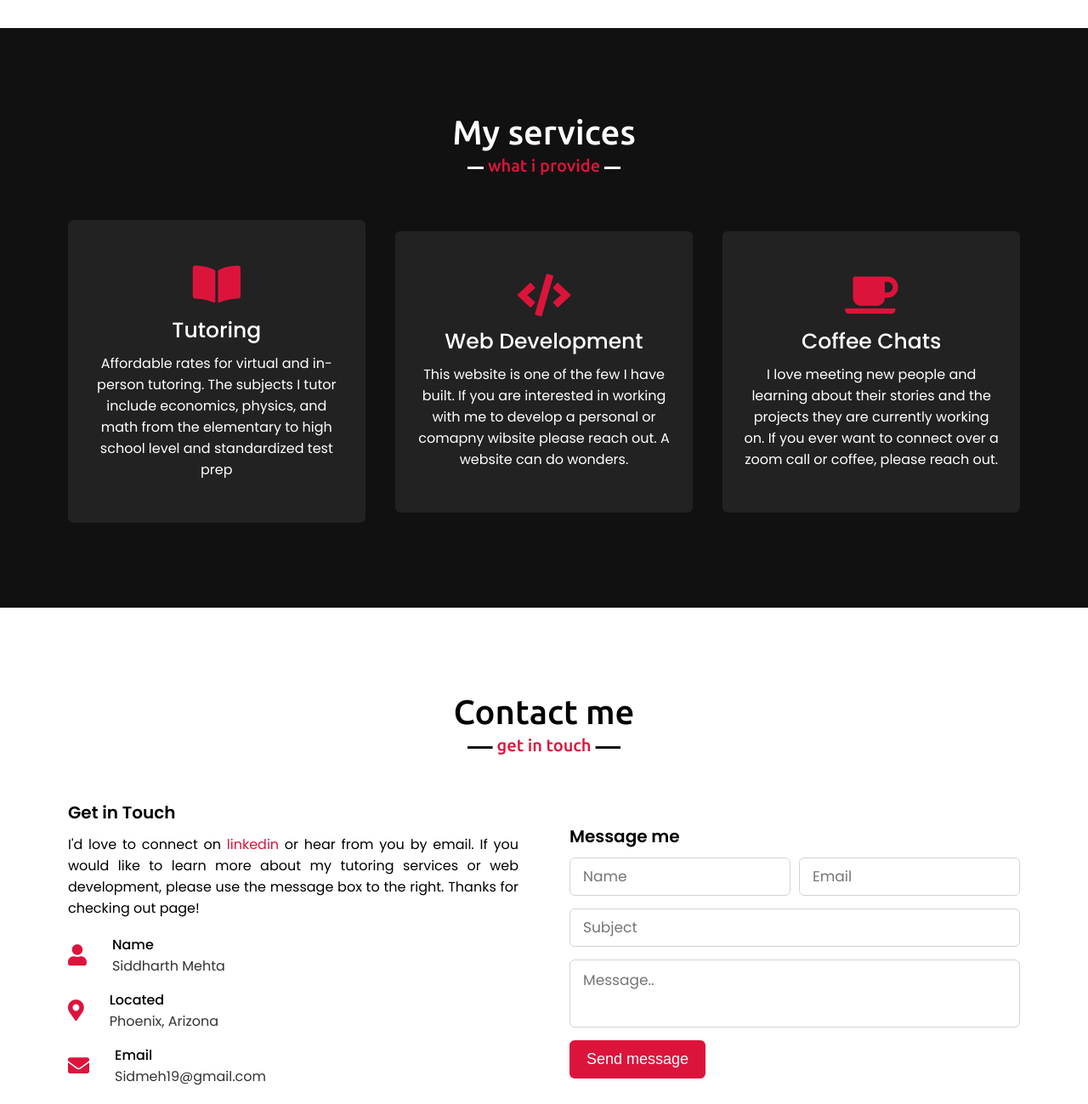
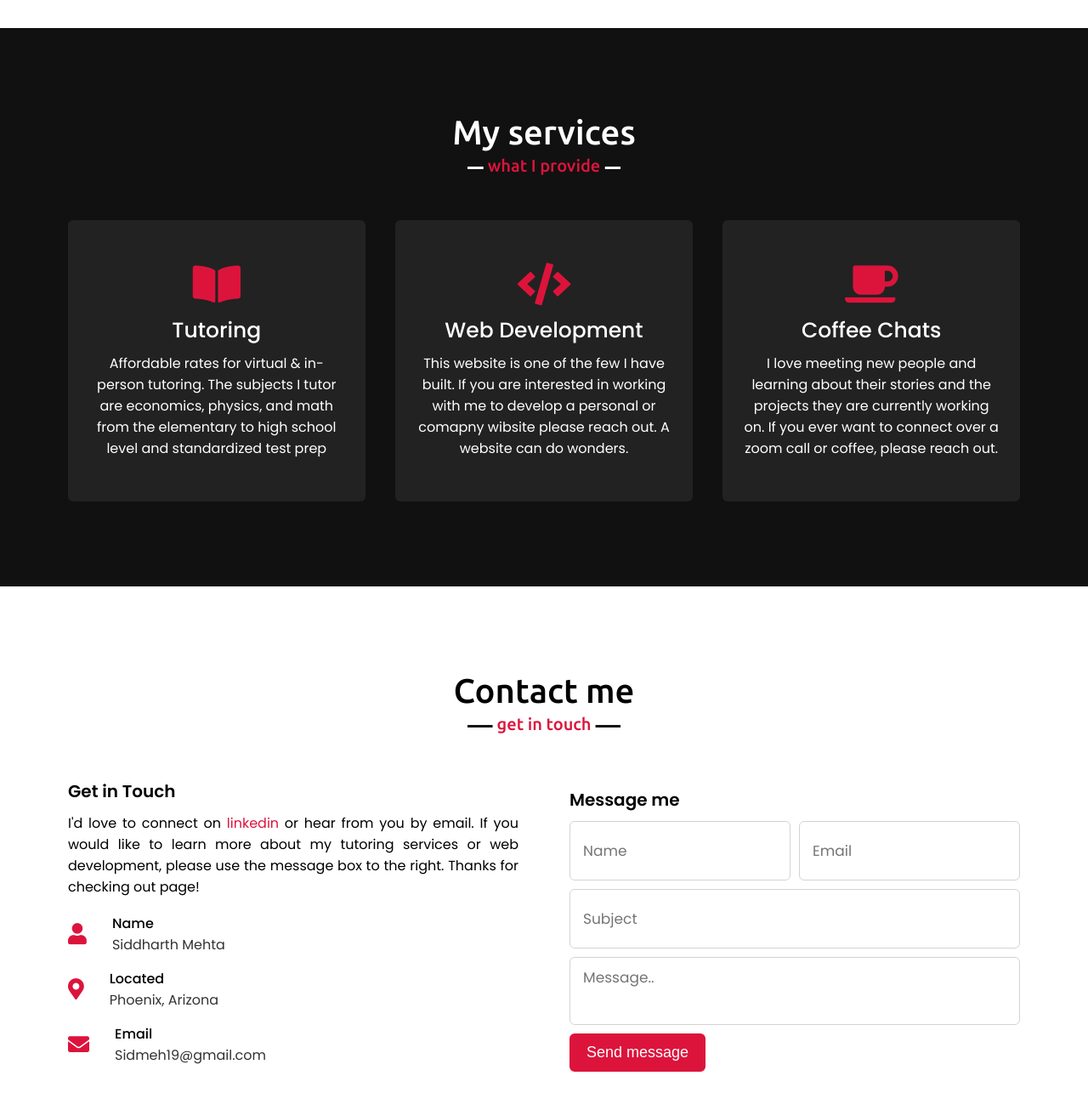
Before and after one commit to SidM12345/MehtaTutors, a plain HTML site: page index.html in a window 1280 px wide. Shown: the part 1500-2799 px from the top of the page at 85% size. Drawn offline with nearby package versions, Linux system fonts and the light colour scheme.

Commit message:
fixing typos and formatting

```diff
--- a/index.html
+++ b/index.html
@@ -70,7 +70,7 @@
                     <div class="box">
                         <i class="fas fa-book-open"></i>
                         <div class="text">Tutoring</div>
-                        <p>Affordable rates for virtual and in-person tutoring. The subjects I tutor include economics, physics, and math from the elementary to high school level and standardized test prep</p>
+                        <p>Affordable rates for virtual & in-person tutoring. The subjects I tutor are economics, physics, and math from the elementary to high school level and standardized test prep</p>
                     </div>
                 </div>
                 <div class="card">
--- a/style.css
+++ b/style.css
@@ -205,7 +205,7 @@ section .title::after{
 }
 /* about section styling */
 .about .title::after{
-    content: "who i am";
+    content: "who I am";
 }
 .about .about-content .left{
     width: 45%;
@@ -258,7 +258,7 @@ section .title::after{
 .services .title::after,
 .teams .title::after{
     background: #111;
-    content: "what i provide";
+    content: "what I provide";
 }
 .services .serv-content .card{
     width: calc(33% - 20px);
@@ -337,9 +337,9 @@ section .title::after{
 }
 .contact .right form .field,
 .contact .right form .fields .field{
-    height: 45px;
+    height: 70px;
     width: 100%;
-    margin-bottom: 15px;
+    margin-bottom: 10px;
 }
 .contact .right form .textarea{
     height: 80px;
```
